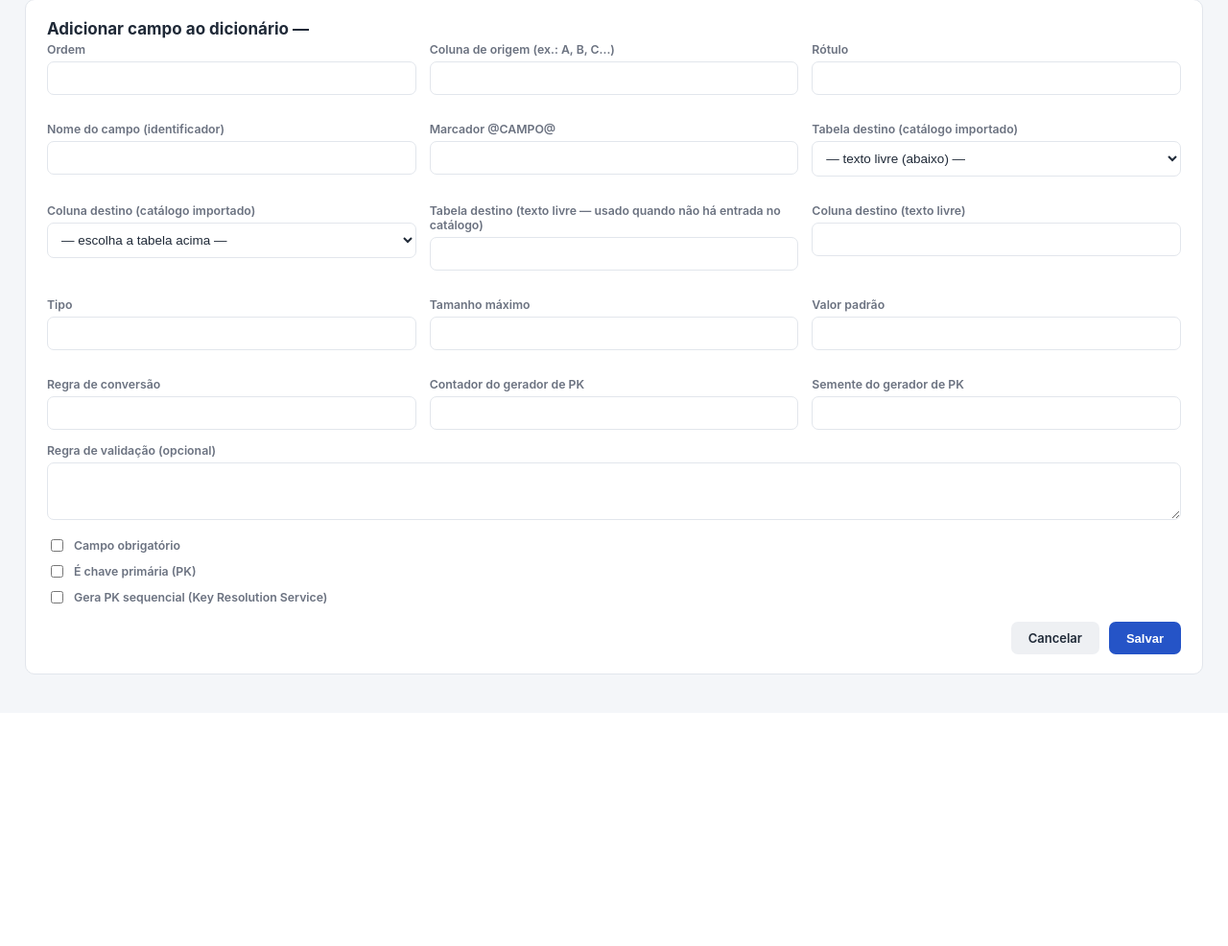
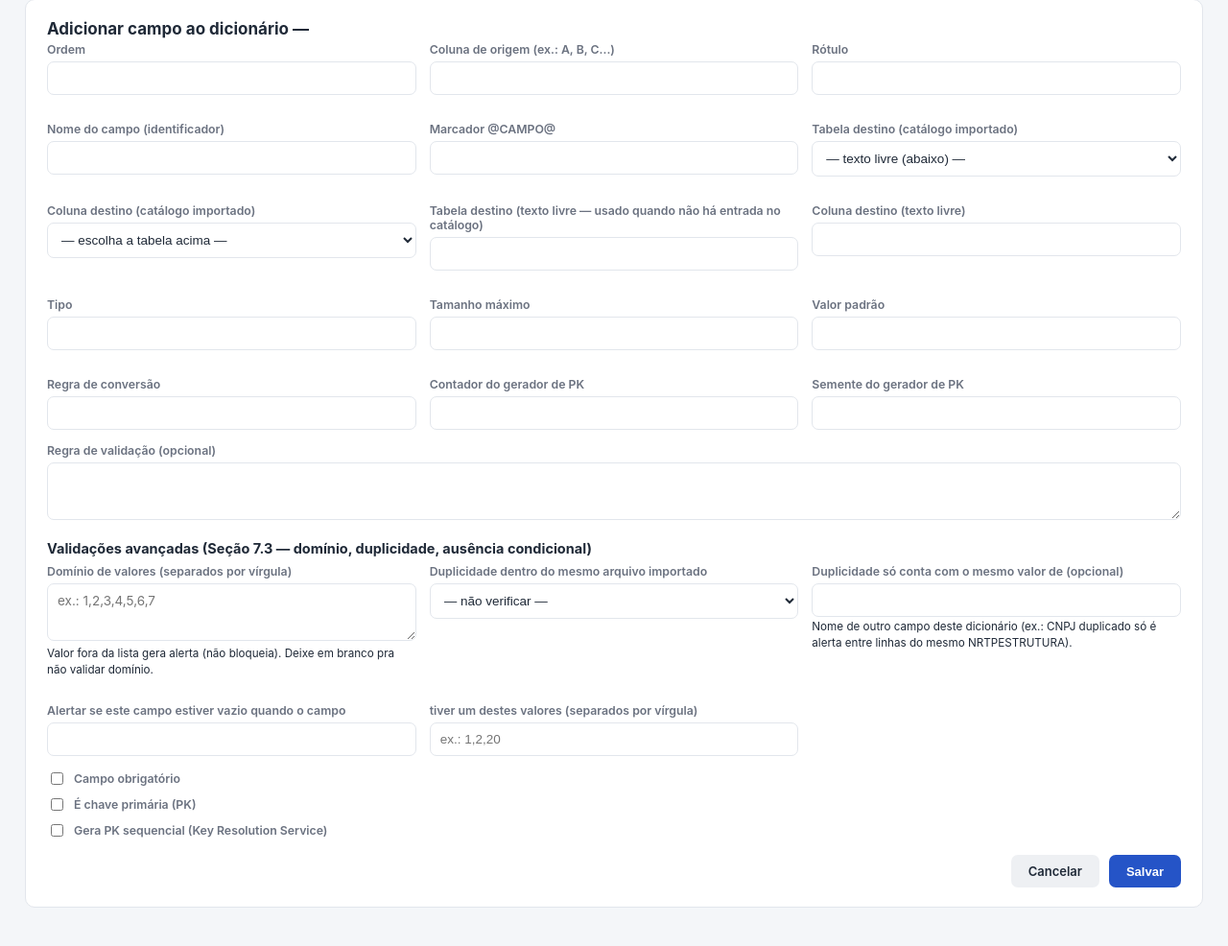
Before and after one commit to CeloAlex/teknisa-migration, a FastAPI app: template app/web/templates/templates_admin/campo_form.html in a window 1280 px wide. Shown: the part 129-1115 px from the top of the page at 96% size. Before the commit the page ends 832 px from the top, so only its background shows below. Run offline with FastAPI, Linux system fonts and the light colour scheme; the template is opened without the code that fills it, so the values that code supplies are empty.

Commit message:
Expoe dominio/duplicidade/ausencia condicional na tela de admin de templates
Formulario de campo do dicionario de dados ganha secao "Validacoes avancadas" com os 5
atributos adicionados na migracao anterior, com autocomplete dos nomes de campo do mesmo
template para os que referenciam outro campo.

Co-Authored-By: Claude Sonnet 5 <noreply@anthropic.com>

```diff
--- a/app/web/templates/templates_admin/campo_form.html
+++ b/app/web/templates/templates_admin/campo_form.html
@@ -92,6 +92,42 @@
       <label for="regra_validacao">Regra de validação (opcional)</label>
       <textarea id="regra_validacao" name="regra_validacao">{{ campo.regra_validacao if (campo and campo.regra_validacao is not none) else '' }}</textarea>
     </div>
+
+    <h3>Validações avançadas (Seção 7.3 — domínio, duplicidade, ausência condicional)</h3>
+    <div class="grid3">
+      <div class="field">
+        <label for="dominio_valores">Domínio de valores (separados por vírgula)</label>
+        <textarea id="dominio_valores" name="dominio_valores" placeholder="ex.: 1,2,3,4,5,6,7">{{ campo.dominio_valores if (campo and campo.dominio_valores is not none) else '' }}</textarea>
+        <small>Valor fora da lista gera alerta (não bloqueia). Deixe em branco pra não validar domínio.</small>
+      </div>
+      <div class="field">
+        <label for="duplicata_no_lote">Duplicidade dentro do mesmo arquivo importado</label>
+        <select id="duplicata_no_lote" name="duplicata_no_lote">
+          <option value="" {% if not (campo and campo.duplicata_no_lote) %}selected{% endif %}>— não verificar —</option>
+          <option value="alerta" {% if campo and campo.duplicata_no_lote == 'alerta' %}selected{% endif %}>Alerta (não bloqueia)</option>
+          <option value="erro_impeditivo" {% if campo and campo.duplicata_no_lote == 'erro_impeditivo' %}selected{% endif %}>Erro impeditivo (rejeita a linha)</option>
+        </select>
+      </div>
+      <div class="field">
+        <label for="duplicata_agrupado_por">Duplicidade só conta com o mesmo valor de (opcional)</label>
+        <input type="text" id="duplicata_agrupado_por" name="duplicata_agrupado_por" value="{{ campo.duplicata_agrupado_por if (campo and campo.duplicata_agrupado_por is not none) else '' }}" list="nomes_campos_lista">
+        <small>Nome de outro campo deste dicionário (ex.: CNPJ duplicado só é alerta entre linhas do mesmo NRTPESTRUTURA).</small>
+      </div>
+      <div class="field">
+        <label for="alerta_se_vazio_quando_campo">Alertar se este campo estiver vazio quando o campo</label>
+        <input type="text" id="alerta_se_vazio_quando_campo" name="alerta_se_vazio_quando_campo" value="{{ campo.alerta_se_vazio_quando_campo if (campo and campo.alerta_se_vazio_quando_campo is not none) else '' }}" list="nomes_campos_lista">
+      </div>
+      <div class="field">
+        <label for="alerta_se_vazio_quando_valores">tiver um destes valores (separados por vírgula)</label>
+        <input type="text" id="alerta_se_vazio_quando_valores" name="alerta_se_vazio_quando_valores" value="{{ campo.alerta_se_vazio_quando_valores if (campo and campo.alerta_se_vazio_quando_valores is not none) else '' }}" placeholder="ex.: 1,2,20">
+      </div>
+    </div>
+    <datalist id="nomes_campos_lista">
+      {% for n in (nomes_campos or []) %}
+      <option value="{{ n }}"></option>
+      {% endfor %}
+    </datalist>
+
     <div class="checkline">
       <input type="checkbox" id="obrigatorio" name="obrigatorio" value="true" {% if campo and campo.obrigatorio %}checked{% endif %}>
       <label for="obrigatorio" style="margin:0;">Campo obrigatório</label>
```
Also changed, not shown: app/web/routes/templates_admin.py (+35 -0 lines).
